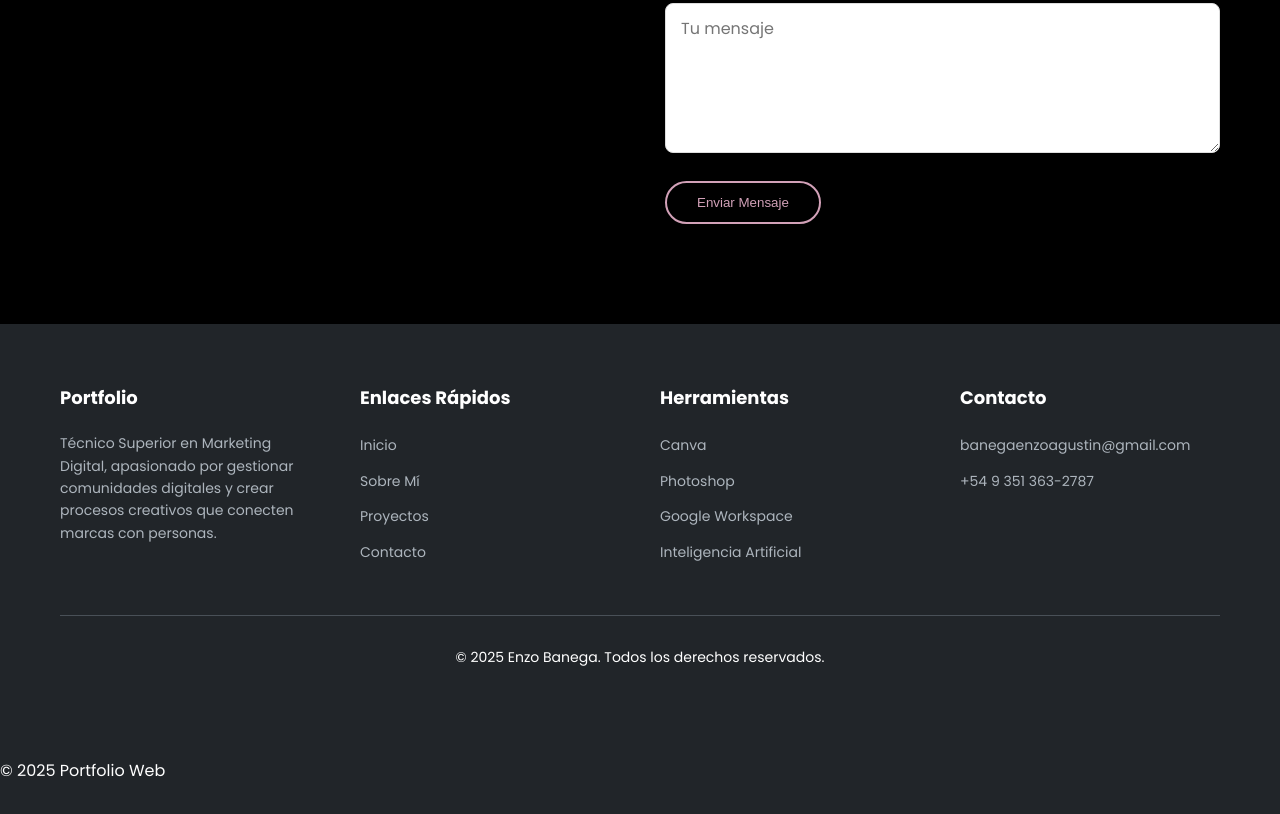
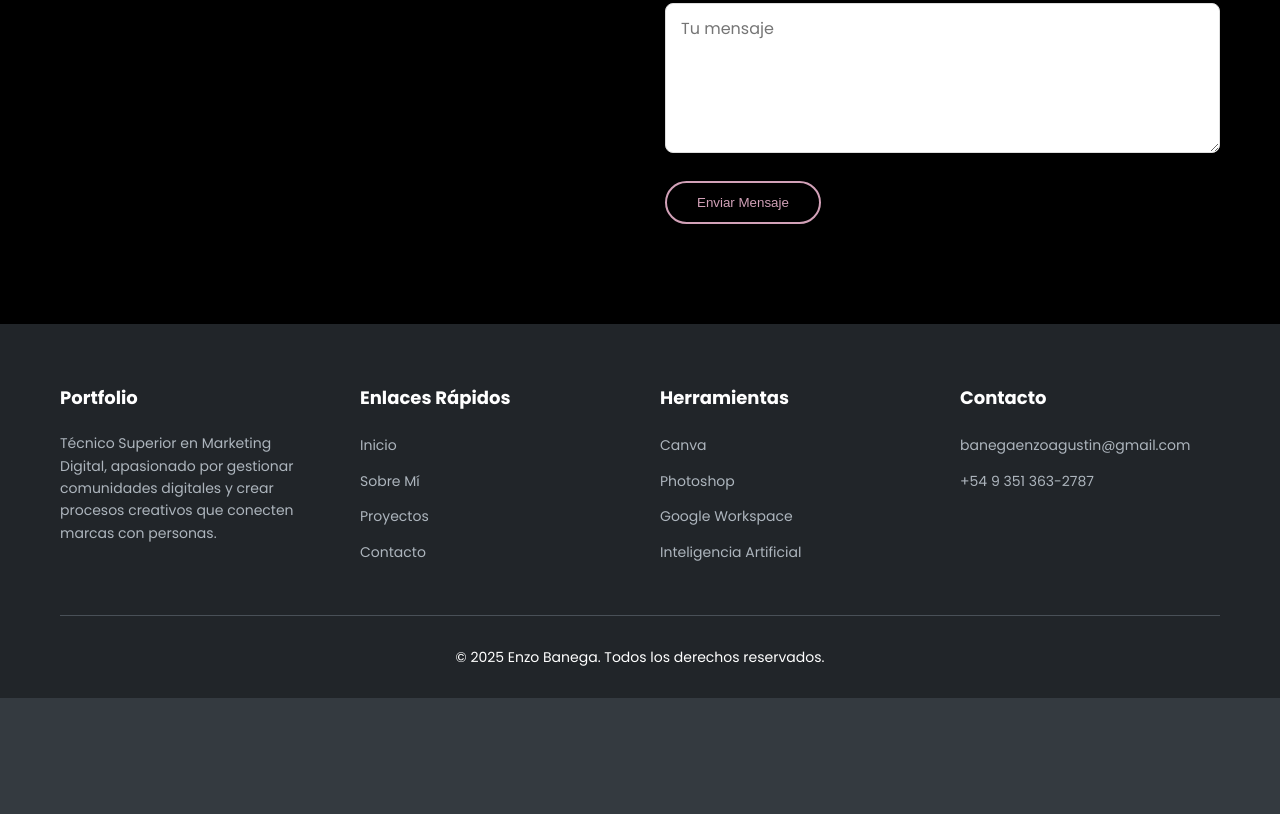
Before and after one commit to enzoagustinbanega/Portfolio, a plain HTML site: page index.html in a window 1280 px wide. Shown: the part 3660-4474 px from the top of the page. After the commit the page ends 4358 px from the top, so only its background shows below. Drawn offline with nearby package versions, Linux system fonts and the light colour scheme.

Commit message:
Update index.html

```diff
--- a/index.html
+++ b/index.html
@@ -891,9 +891,7 @@
 </body>
 </html>
 
-    <footer>
-        <p>&copy; 2025 Portfolio Web</p>
-    </footer>
+
 
 <script src="https://cdn.jsdelivr.net/npm/bootstrap@5.2.3/dist/js/bootstrap.bundle.min.js" integrity="sha384-kenU1KFdBIe4zVF0s0G1M5b4hcpxyD9F7jL+jjXkk+Q2h455rYXK/7HAuoJl+0I4" crossorigin="anonymous"></script>
 </body>
```
